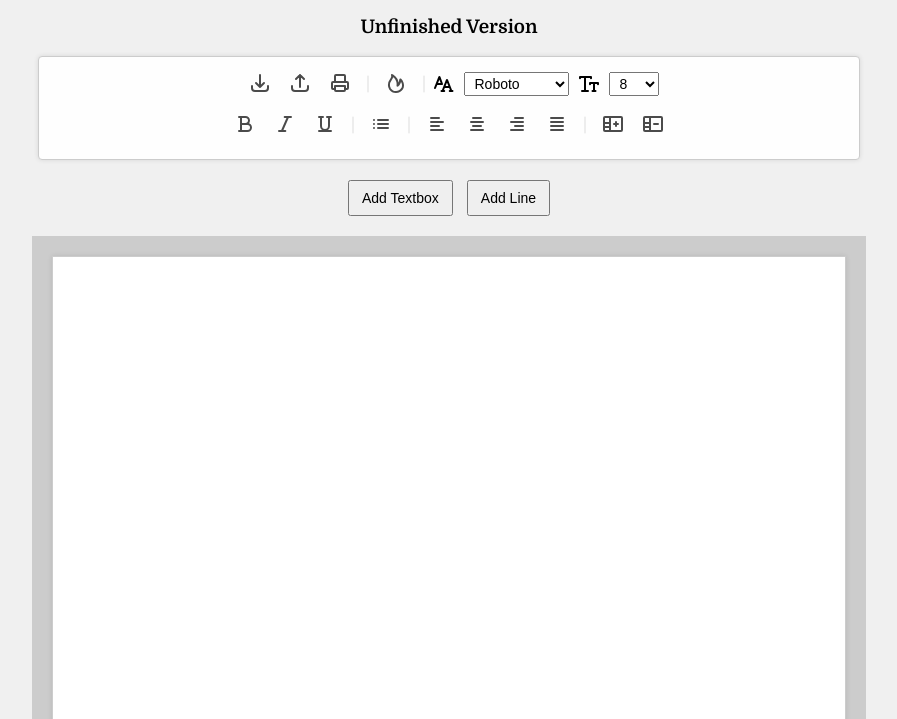
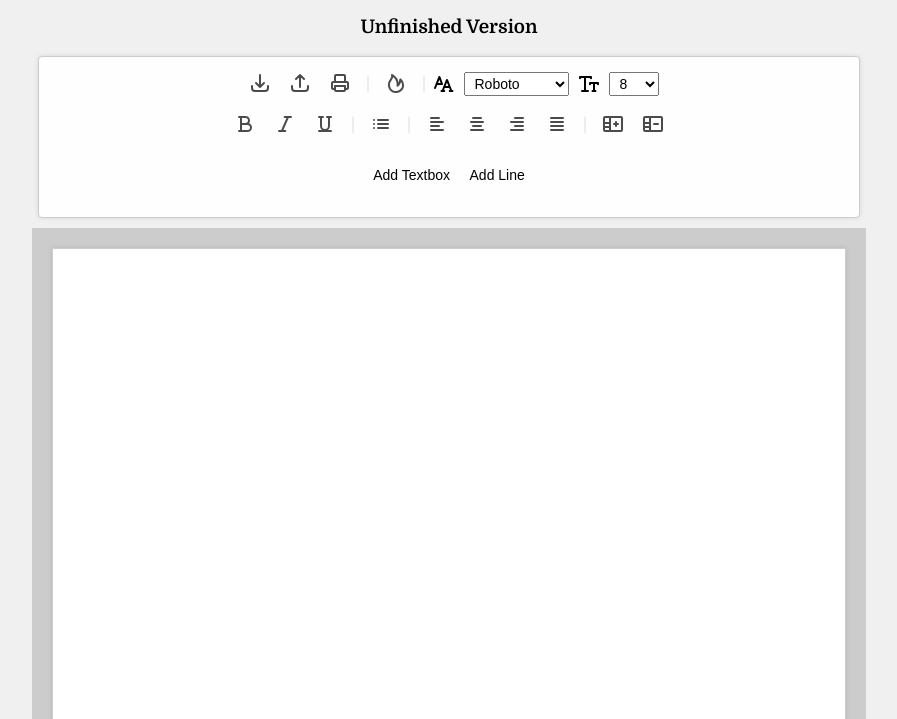
Before and after one commit to Michael-Laimgruber/Resume_Maker, a plain HTML site: page index.html in a window 1280 px wide. Shown: the part 81-800 px from the top of the page, without its empty margins (191-1088 px from the left). Drawn offline with nearby package versions, Linux system fonts and the light colour scheme.

Commit message:
Resume Maker - New Architecture HTML CSS

```diff
--- a/index.html
+++ b/index.html
@@ -23,18 +23,11 @@
   </header>
 
 
+  <!-- old: global-toolbar -->
+  <div id="toolbar_global">
 
-
-<!-- GLOBAL TOOLBAR -->
-<div id="global-toolbar">
-
-
-
-  <!-- TOP TOOLBAR -->
-  <div class="toolbar-top-row">
-
-
-
+      <!-- old: toolbar-top-row -->
+      <div class="toolbar_1">
             <!-- SAVE -->
           <div class="button-toolbar-container save-project">
             <button id="save-project">
@@ -71,6 +64,7 @@
                     <path d="M12 0v24" stroke-linecap="round" stroke-width="1" />
                     </svg>
                     </div>
+
 
           <!-- RESET -->
           <div class="button-toolbar-container reset-project">
@@ -125,12 +119,10 @@
               <option>20</option>
             </select>
           </span>
+      </div>
 
-  <!-- TOP TOOLBAR CLOSING DIV -->
-  </div>
-  <!-- BOTTOM TOOLBAR -->
-  <div class="toolbar-bottom-row">
-
+      <!-- old: toolbar-bottom-row -->
+      <div class="toolbar_2">
             <!-- BOLD -->
           <div class="button-toolbar-container bold">
             <button data-cmd="bold">
@@ -246,23 +238,22 @@
             </button>
           </div>
 
-  <!-- CLOSING BOTTOM TOOLBAR DIV -->
       </div>
 
+      <!-- old: controls -->
+      <div class="toolbar_3">
+          <button id="add-textbox">Add Textbox</button>
+          <button id="add-line">Add Line</button>
+      </div>
 
-
-<!-- CLOSING GLOBAL TOOLBAR DIV -->
+  <!-- CLOSE GLOBAL TOOLBAR -->
   </div>
 
 
 
 
 
-<!-- ADD TEXTBOX - ADD LINE -->
-<div class="controls">
-  <button id="add-textbox">Add Textbox</button>
-  <button id="add-line">Add Line</button>
-</div>
+
 
 
 <!-- PREVIEW CONTENT -->
--- a/script.js
+++ b/script.js
@@ -1,7 +1,7 @@
 // ==== GLOBALS ====
 // ==== WORKS DONT CHANGE ====
 const preview = document.getElementById('preview');
-const toolbar = document.getElementById('global-toolbar');
+const toolbar = document.getElementById('toolbar_global');
 
 let activeWrapper = null;
 let columnCount = 1;
--- a/styles.css
+++ b/styles.css
@@ -36,14 +36,14 @@ main {
 /* ====================
    CONTROLS WRAPPER
    ==================== */
-.controls {
+.toolbar_3 {
   margin: 20px 0;
 }
 
 /* ====================
    CONTROLS BUTTONS
    ==================== */
-.controls button {
+.toolbar_3 button {
   margin: 0 5px;
   padding: 8px 12px;
   font-size: 14px;
@@ -77,7 +77,7 @@ main {
 /* ====================
    GLOBAL TOOLBAR WRAPPER
    ==================== */
-#global-toolbar {
+#toolbar_global {
   max-width: 800px;
   margin: 10px auto;
   padding: 10px;
@@ -92,7 +92,7 @@ main {
 /* ====================
    TOOLBAR TOP ROW
    ==================== */
-#global-toolbar .toolbar-top-row {
+#toolbar_global .toolbar_1 {
   display: flex;
   justify-content: center;
   flex-wrap: wrap;
@@ -102,7 +102,7 @@ main {
 /* ====================
    TOOLBAR BOTTOM ROW
    ==================== */
-#global-toolbar .toolbar-bottom-row {
+#toolbar_global .toolbar_2 {
   display: flex;
   justify-content: center;
   flex-wrap: wrap;
@@ -112,7 +112,7 @@ main {
 /* ====================
    TOOLBAR BUTTONS
    ==================== */
-#global-toolbar button {
+#toolbar_global button {
   background: none;
   border: none;
   margin: 0 4px;
@@ -124,7 +124,7 @@ main {
 /* ====================
    TOOLBAR BUTTON SVG ICONS
    ==================== */
-#global-toolbar button svg {
+#toolbar_global button svg {
   height: 24px;
   width: 24px;
   opacity: 0.7;
@@ -135,7 +135,7 @@ main {
 /* ====================
    TOOLBAR BUTTON HOVER EFFECT ON ICONS
    ==================== */
-#global-toolbar button:hover svg {
+#toolbar_global button:hover svg {
   background-color: #999;
   opacity: 1;
   transform: scale(1.1);
@@ -333,8 +333,8 @@ hr.line:hover {
 
   .delete-btn,
   .drag-handle,
-  #global-toolbar,
-  .controls {
+  #toolbar_global,
+  .toolbar_3 {
     display: none !important;
   }
 
```
Also changed, not shown: 1 other file. Lines whose indentation alone changed are shown as unchanged.
